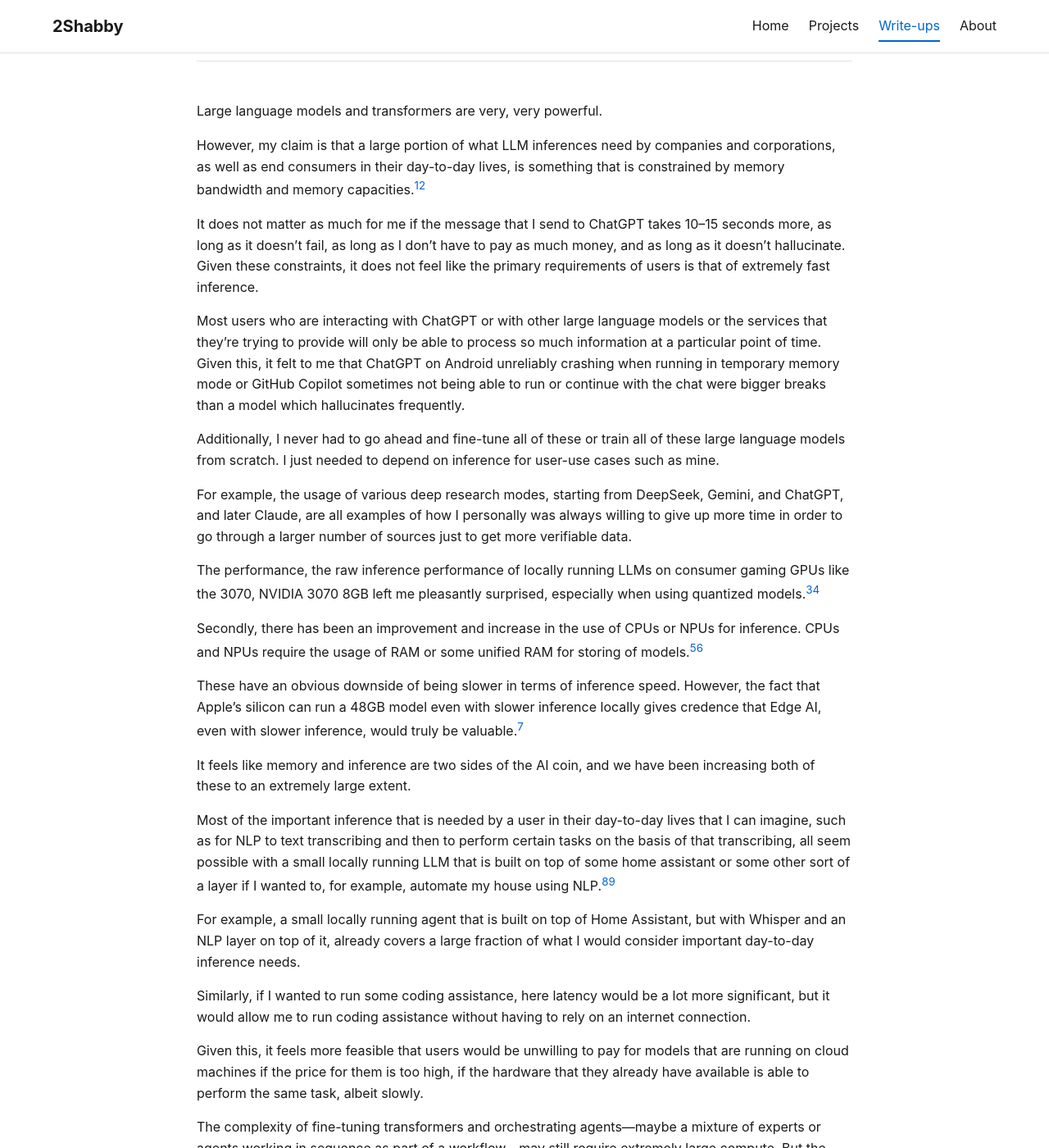
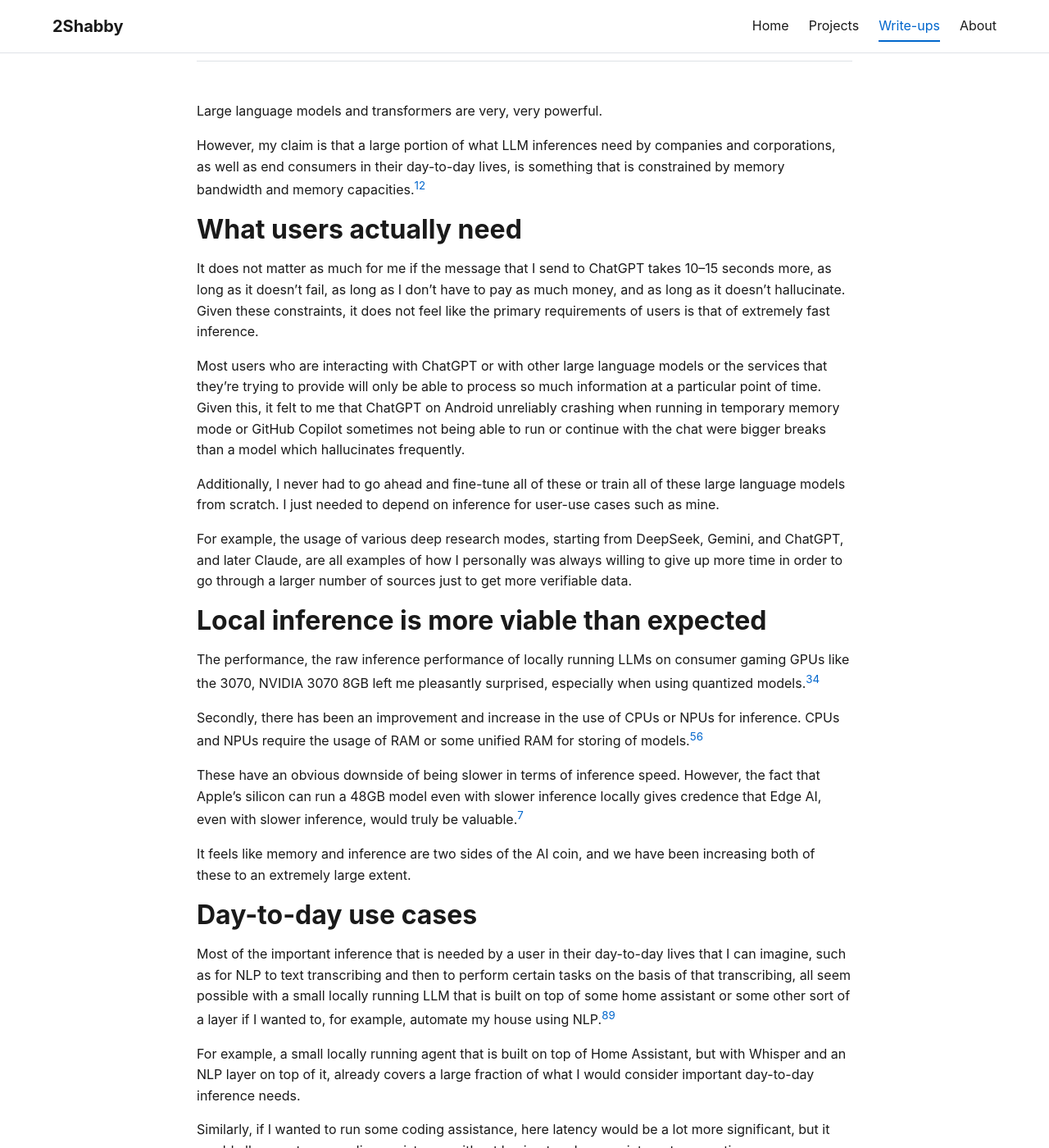
Before and after one commit to 2Shabby/2shabby.github.io, a Jekyll site: the page built from _posts/2026-01-15-on-memory-inference-and-overcapacity-in-ai.md, in a window 1280 px wide and 1400 px high, scrolled down 207 px. Shown: the whole window at 82% size. Built offline with Jekyll 4.4.1, drawn with Linux system fonts in a browser that asks for light colours; some of the changed text lies outside the part shown.

Commit message:
Add subheadings to break up wall of text
Sections: What users actually need, Local inference is more viable than expected,
Day-to-day use cases, Small models are catching up, Hybrid AI, Overcapacity

Co-authored-by: myclanker <myclanker@gmail.com>

```diff
--- a/_posts/2026-01-15-on-memory-inference-and-overcapacity-in-ai.md
+++ b/_posts/2026-01-15-on-memory-inference-and-overcapacity-in-ai.md
@@ -15,6 +15,8 @@ However, my claim is that a large portion of what LLM inferences need by compani
 
 <!--more-->
 
+## What users actually need
+
 It does not matter as much for me if the message that I send to ChatGPT takes 10–15 seconds more, as long as it doesn't fail, as long as I don't have to pay as much money, and as long as it doesn't hallucinate. Given these constraints, it does not feel like the primary requirements of users is that of extremely fast inference.
 
 Most users who are interacting with ChatGPT or with other large language models or the services that they're trying to provide will only be able to process so much information at a particular point of time. Given this, it felt to me that ChatGPT on Android unreliably crashing when running in temporary memory mode or GitHub Copilot sometimes not being able to run or continue with the chat were bigger breaks than a model which hallucinates frequently.
@@ -23,6 +25,8 @@ Additionally, I never had to go ahead and fine-tune all of these or train all of
 
 For example, the usage of various deep research modes, starting from DeepSeek, Gemini, and ChatGPT, and later Claude, are all examples of how I personally was always willing to give up more time in order to go through a larger number of sources just to get more verifiable data.
 
+## Local inference is more viable than expected
+
 The performance, the raw inference performance of locally running LLMs on consumer gaming GPUs like the 3070, NVIDIA 3070 8GB left me pleasantly surprised, especially when using quantized models.[^3][^4]
 
 Secondly, there has been an improvement and increase in the use of CPUs or NPUs for inference. CPUs and NPUs require the usage of RAM or some unified RAM for storing of models.[^5][^6]
@@ -30,6 +34,8 @@ Secondly, there has been an improvement and increase in the use of CPUs or NPUs
 These have an obvious downside of being slower in terms of inference speed. However, the fact that Apple's silicon can run a 48GB model even with slower inference locally gives credence that Edge AI, even with slower inference, would truly be valuable.[^7]
 
 It feels like memory and inference are two sides of the AI coin, and we have been increasing both of these to an extremely large extent.
+
+## Day-to-day use cases
 
 Most of the important inference that is needed by a user in their day-to-day lives that I can imagine, such as for NLP to text transcribing and then to perform certain tasks on the basis of that transcribing, all seem possible with a small locally running LLM that is built on top of some home assistant or some other sort of a layer if I wanted to, for example, automate my house using NLP.[^8][^9]
 
```
Also changed, not shown: other parts of _posts/2026-01-15-on-memory-inference-and-overcapacity-in-ai.md (+6 -0 lines).
